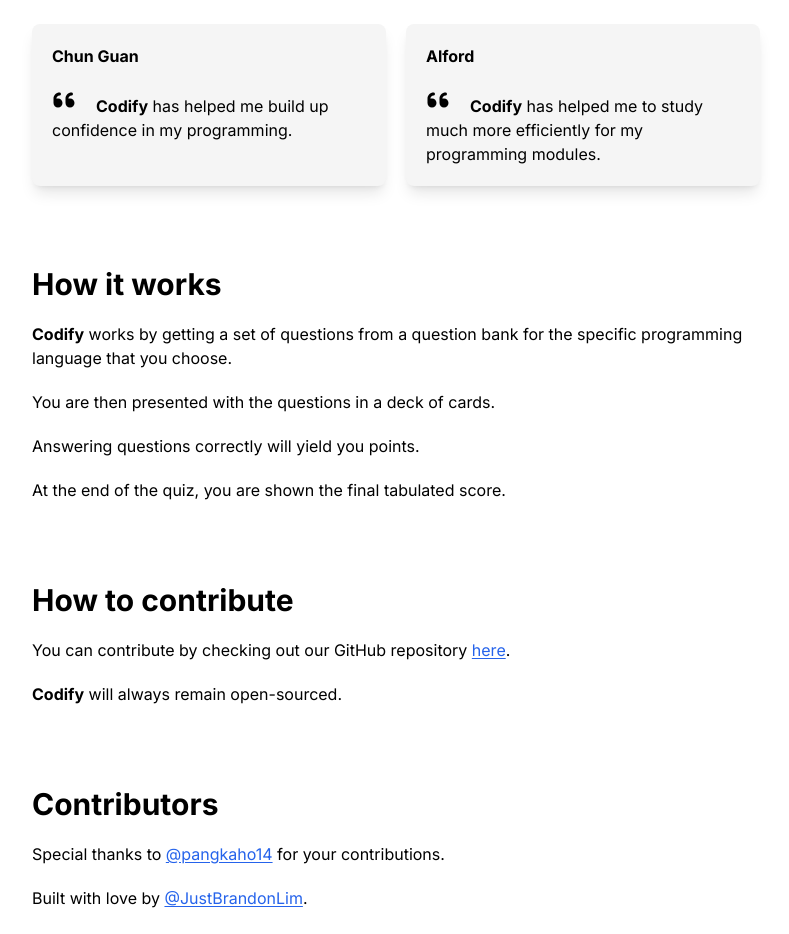
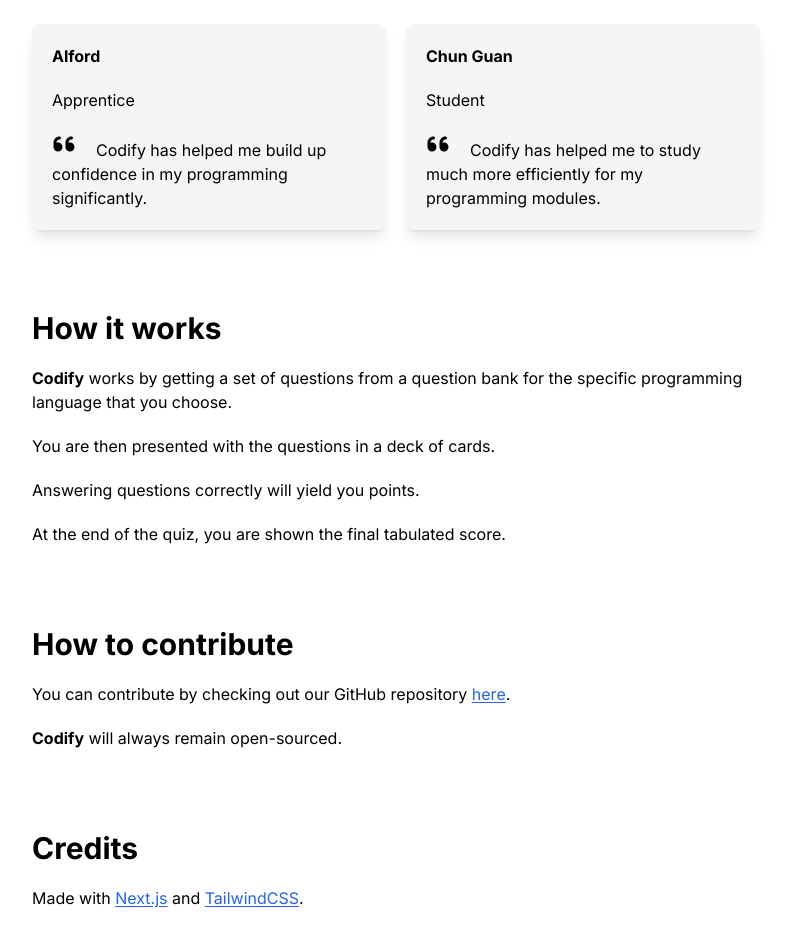
Before and after one commit to JustBrandonLim/codify, a Next.js app: page / in a window 1280 px wide. Shown: the part 422-1356 px from the top of the page, without its empty margins (244-1033 px from the left). Built offline with nearby package versions, Linux system fonts and the light colour scheme.

Commit message:
Added more questions for Python.

```diff
--- a/components/Footer.tsx
+++ b/components/Footer.tsx
@@ -6,7 +6,7 @@
       <p className="mb-5 text-center">
         &copy; {new Date().getFullYear()} <span className="font-bold">Codify</span>.
       </p>
-      <p className="mb-5 text-center">All rights reserved.</p>
+      <p className="text-center">All rights reserved.</p>
     </section>
   );
 };
--- /dev/null
+++ b/components/TestimonialCard.tsx
@@ -0,0 +1,26 @@
+import type { NextPage } from "next";
+
+interface TestimonialCardProps {
+  name: string;
+  role: string;
+  description: string;
+}
+
+const TestimonialCard: NextPage<TestimonialCardProps> = (testimonialCardProps) => {
+  return (
+    <div className="p-5 rounded-lg shadow-lg bg-neutral-100">
+      <h4 className="mb-5 font-bold">{testimonialCardProps.name}</h4>
+      <p className="mb-5">{testimonialCardProps.role}</p>
+      <p>
+        <span className="inline-block mr-5">
+          <svg className="w-6 h-6" xmlns="http://www.w3.org/2000/svg" viewBox="0 0 448 512">
+            <path d="M96 224C84.72 224 74.05 226.3 64 229.9V224c0-35.3 28.7-64 64-64c17.67 0 32-14.33 32-32S145.7 96 128 96C57.42 96 0 153.4 0 224v96c0 53.02 42.98 96 96 96s96-42.98 96-96S149 224 96 224zM352 224c-11.28 0-21.95 2.305-32 5.879V224c0-35.3 28.7-64 64-64c17.67 0 32-14.33 32-32s-14.33-32-32-32c-70.58 0-128 57.42-128 128v96c0 53.02 42.98 96 96 96s96-42.98 96-96S405 224 352 224z" />
+          </svg>
+        </span>
+        {testimonialCardProps.description}
+      </p>
+    </div>
+  );
+};
+
+export default TestimonialCard;
--- a/pages/index.tsx
+++ b/pages/index.tsx
@@ -1,6 +1,7 @@
+import type { NextPage } from "next";
 import SearchEngineOptimization from "@components/SearchEngineOptimization";
-import type { NextPage } from "next";
 import Link from "next/link";
+import TestimonialCard from "@components/TestimonialCard";
 
 const Home: NextPage = () => {
   return (
@@ -33,28 +34,12 @@
       <section className="container max-w-3xl p-5 mt-10">
         <h2 className="mb-5 text-xl font-bold md:text-3xl">Let&apos;s hear from others</h2>
         <div className="grid items-stretch justify-center grid-cols-1 gap-5 md:grid-cols-2">
-          <div className="p-5 rounded-lg shadow-lg bg-neutral-100">
-            <h4 className="mb-5 font-bold">Chun Guan</h4>
-            <p>
-              <span className="inline-block mr-5">
-                <svg className="w-6 h-6" xmlns="http://www.w3.org/2000/svg" viewBox="0 0 448 512">
-                  <path d="M96 224C84.72 224 74.05 226.3 64 229.9V224c0-35.3 28.7-64 64-64c17.67 0 32-14.33 32-32S145.7 96 128 96C57.42 96 0 153.4 0 224v96c0 53.02 42.98 96 96 96s96-42.98 96-96S149 224 96 224zM352 224c-11.28 0-21.95 2.305-32 5.879V224c0-35.3 28.7-64 64-64c17.67 0 32-14.33 32-32s-14.33-32-32-32c-70.58 0-128 57.42-128 128v96c0 53.02 42.98 96 96 96s96-42.98 96-96S405 224 352 224z" />
-                </svg>
-              </span>
-              <span className="font-bold">Codify</span> has helped me build up confidence in my programming.
-            </p>
-          </div>
-          <div className="p-5 rounded-lg shadow-lg bg-neutral-100">
-            <h4 className="mb-5 font-bold">Alford</h4>
-            <p>
-              <span className="inline-block mr-5">
-                <svg className="w-6 h-6" xmlns="http://www.w3.org/2000/svg" viewBox="0 0 448 512">
-                  <path d="M96 224C84.72 224 74.05 226.3 64 229.9V224c0-35.3 28.7-64 64-64c17.67 0 32-14.33 32-32S145.7 96 128 96C57.42 96 0 153.4 0 224v96c0 53.02 42.98 96 96 96s96-42.98 96-96S149 224 96 224zM352 224c-11.28 0-21.95 2.305-32 5.879V224c0-35.3 28.7-64 64-64c17.67 0 32-14.33 32-32s-14.33-32-32-32c-70.58 0-128 57.42-128 128v96c0 53.02 42.98 96 96 96s96-42.98 96-96S405 224 352 224z" />
-                </svg>
-              </span>
-              <span className="font-bold">Codify</span> has helped me to study much more efficiently for my programming modules.
-            </p>
-          </div>
+          <TestimonialCard name="Alford" role="Apprentice" description="Codify has helped me build up confidence in my programming significantly." />
+          <TestimonialCard
+            name="Chun Guan"
+            role="Student"
+            description="Codify has helped me to study much more efficiently for my programming modules."
+          />
         </div>
       </section>
       <section className="container max-w-3xl p-5 mt-10">
@@ -87,22 +72,45 @@
         </p>
       </section>
       <section className="container max-w-3xl p-5 mt-10">
-        <h2 className="mb-5 text-xl font-bold md:text-3xl">Contributors</h2>
+        <h2 className="mb-5 text-xl font-bold md:text-3xl">Credits</h2>
         <p className="mb-5">
-          Special thanks to{" "}
+          Made with{" "}
           <a
             className="text-blue-600 underline underline-offset-2 hover:text-blue-500"
-            href="https://github.com/pangkaho14"
-            aria-label="@pangkaho14"
+            href="https://nextjs.org/"
+            aria-label="@JustBrandonLim"
             target="_blank"
             rel="noopener noreferrer"
           >
-            @pangkaho14
+            Next.js
           </a>{" "}
-          for your contributions.
+          and{" "}
+          <a
+            className="text-blue-600 underline underline-offset-2 hover:text-blue-500"
+            href="https://tailwindcss.com/"
+            aria-label="TailwindCSS"
+            target="_blank"
+            rel="noopener noreferrer"
+          >
+            TailwindCSS
+          </a>
+          .
         </p>
-        <p>
-          Built with love by{" "}
+        <p className="mb-5">
+          Powered by{" "}
+          <a
+            className="text-blue-600 underline underline-offset-2 hover:text-blue-500"
+            href="https://vercel.com/"
+            aria-label="Vercel"
+            target="_blank"
+            rel="noopener noreferrer"
+          >
+            Vercel
+          </a>
+          .
+        </p>
+        <p className="mb-5">
+          Built by{" "}
           <a
             className="text-blue-600 underline underline-offset-2 hover:text-blue-500"
             href="https://github.com/JustBrandonLim"
--- a/pages/play/[slug].tsx
+++ b/pages/play/[slug].tsx
@@ -24,9 +24,7 @@
 
   const handleShare = () => {
     if (cards)
-      navigator.clipboard.writeText(
-        "I scored " + totalScore + " on Codify!\nCan you beat my score?\nTry it at https://codify.justbrandonlim.com/play now!"
-      );
+      navigator.clipboard.writeText("I scored " + totalScore + " on Codify!\nCan you beat my score?\nTry it at http://localhost:3000/play now!");
   };
 
   if (cards)
@@ -44,7 +42,9 @@
             </p>
             <div className="p-5 rounded-lg shadow-lg bg-neutral-100">
               <h4 className="mb-5 font-bold">Results</h4>
-              <p className="mb-5">Total Score: {totalScore}</p>
+              <p className="mb-5">
+                You scored <span className="font-bold">{totalScore}</span>!
+              </p>
               <p className="mb-5">
                 Thank you for using <span className="font-bold">Codify</span>!
               </p>
@@ -78,7 +78,9 @@
             <p className="mb-5">
               Welcome to <span className="font-bold">Codify</span> for <span className="font-bold capitalize">{programmingLanguage.name}</span>!
             </p>
-            <p className="mb-5">Your current score is {totalScore}.</p>
+            <p className="mb-5">
+              Your current score is <span className="font-bold">{totalScore}</span>.
+            </p>
             <div className="p-5 rounded-lg shadow-lg bg-neutral-100">
               <h4 className="mb-5 font-bold">Question {cardIndex + 1}</h4>
               <p className="mb-5">{cards[cardIndex].question}</p>
```
Also changed, not shown: data.ts (+15 -5 lines), 1 other file (tests, documents, lock files or other folders).
